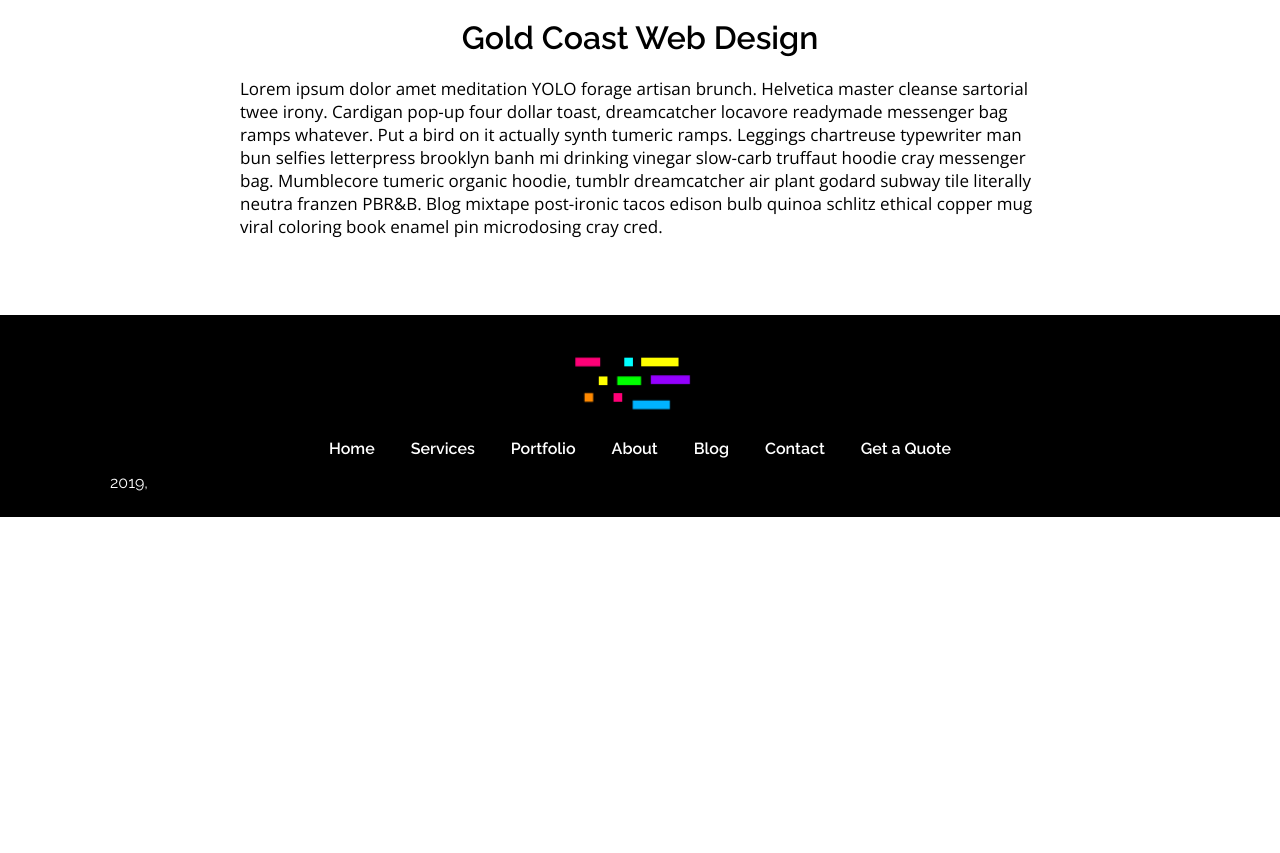
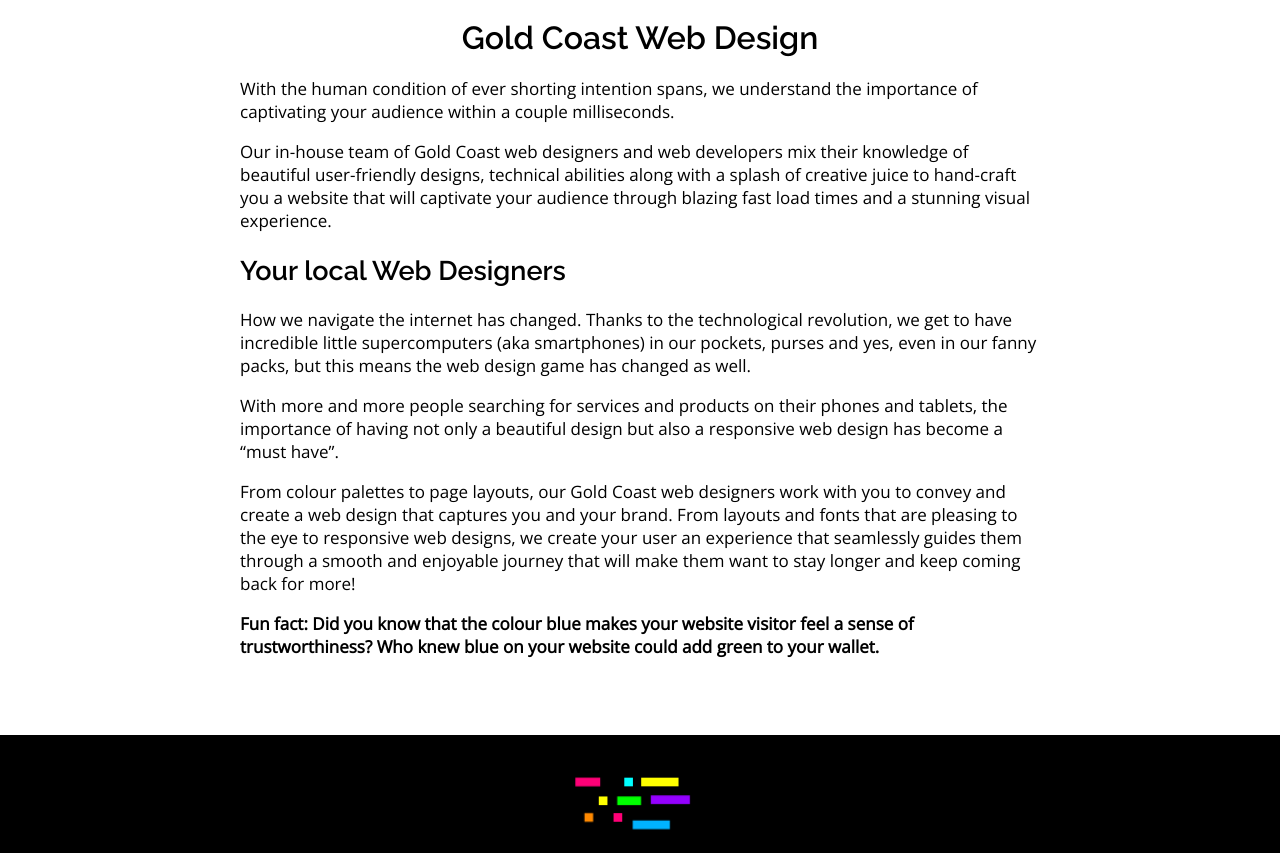
Before and after one commit to f-bog/pixelize-website, a Gatsby site: page /services/web-design-gold-coast in a window 1280 px wide. Shown: the part 735-1588 px from the top of the page. Before the commit the page ends 1252 px from the top, so only its background shows below. Built offline with nearby package versions, Linux system fonts and the light colour scheme; Gatsby itself is replaced by a stand-in of ours.

Commit message:
added content for webdesign page

```diff
--- a/src/pages/services/web-design-gold-coast.js
+++ b/src/pages/services/web-design-gold-coast.js
@@ -13,15 +13,48 @@ const WebPage = () => (
       <DevelopmentIllustration />
       <h1>Gold Coast Web Design</h1>
       <p>
-        Lorem ipsum dolor amet meditation YOLO forage artisan brunch. Helvetica
-        master cleanse sartorial twee irony. Cardigan pop-up four dollar toast,
-        dreamcatcher locavore readymade messenger bag ramps whatever. Put a bird
-        on it actually synth tumeric ramps. Leggings chartreuse typewriter man
-        bun selfies letterpress brooklyn banh mi drinking vinegar slow-carb
-        truffaut hoodie cray messenger bag. Mumblecore tumeric organic hoodie,
-        tumblr dreamcatcher air plant godard subway tile literally neutra
-        franzen PBR&B. Blog mixtape post-ironic tacos edison bulb quinoa schlitz
-        ethical copper mug viral coloring book enamel pin microdosing cray cred.
+        With the human condition of ever shorting intention spans, we understand
+        the importance of captivating your audience within a couple
+        milliseconds.
+      </p>
+      <p>
+        Our in-house team of Gold Coast web designers and web developers mix
+        their knowledge of beautiful user-friendly designs, technical abilities
+        along with a splash of creative juice to hand-craft you a website that
+        will captivate your audience through blazing fast load times and a
+        stunning visual experience.{" "}
+      </p>
+
+      <h2>Your local Web Designers</h2>
+
+      <p>
+        How we navigate the internet has changed. Thanks to the technological
+        revolution, we get to have incredible little supercomputers (aka
+        smartphones) in our pockets, purses and yes, even in our fanny packs,
+        but this means the web design game has changed as well.{" "}
+      </p>
+
+      <p>
+        With more and more people searching for services and products on their
+        phones and tablets, the importance of having not only a beautiful design
+        but also a responsive web design has become a “must have”.{" "}
+      </p>
+
+      <p>
+        From colour palettes to page layouts, our Gold Coast web designers work
+        with you to convey and create a web design that captures you and your
+        brand. From layouts and fonts that are pleasing to the eye to responsive
+        web designs, we create your user an experience that seamlessly guides
+        them through a smooth and enjoyable journey that will make them want to
+        stay longer and keep coming back for more!
+      </p>
+
+      <p>
+        <strong>
+          Fun fact: Did you know that the colour blue makes your website visitor
+          feel a sense of trustworthiness? Who knew blue on your website could
+          add green to your wallet.
+        </strong>
       </p>
     </TextContainer>
   </Layout>
```
Also changed, not shown: src/posts/how-to-tie-your-shoes.md (deleted, +0 -7 lines).
